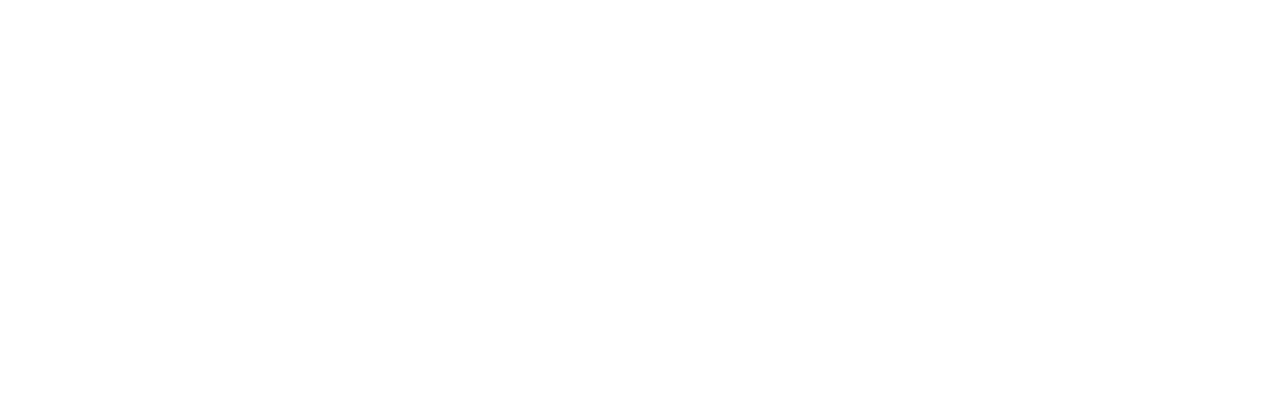
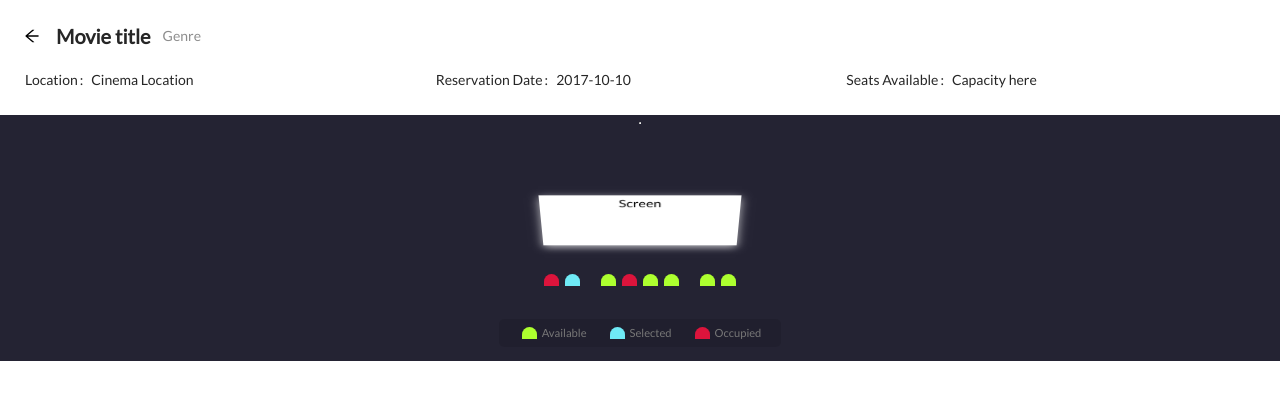
Before and after one commit to adriapa-oocl/chingqueue-frontend, a React (Create React App) app: page /SeatsDisplay in a window 1280 px wide. Shown: the top 400 px of the page. Built offline with nearby package versions, Linux system fonts and the light colour scheme.

Commit message:
[ST303_List_of_Seats][Kyle] fix: Fixed the styles for the UI to not conflict with other web pages

```diff
--- a/src/App.js
+++ b/src/App.js
@@ -5,6 +5,7 @@
 import MovieDetail from './features/chingqueue/components/MovieDetail';
 import MovieSchedule from './features/chingqueue/components/MovieSchedule';
 import UserLogin from './features/chingqueue/components/UserLogin';
+import SeatsDisplay from './features/chingqueue/components/Seats';
 
 function App() {
   return (
@@ -15,6 +16,7 @@
            <Route exact path="/login" component={UserLogin}/>
            <Route exact path="/MovieDetails" component={MovieDetail}></Route>
            <Route exact path="/MovieSchedule" component={MovieSchedule}></Route>
+           <Route exact path="/SeatsDisplay" component={SeatsDisplay}/>
         </Switch>
       </BrowserRouter>
     </div>
--- a/src/features/chingqueue/components/Seats.js
+++ b/src/features/chingqueue/components/Seats.js
@@ -23,35 +23,35 @@
   </div>
   <hr/>
 
-  <div class="movie-container">
+  <div className="movie-container">
     </div>
 
 
-    <div class="container">
-      <div class="screen"><span className="spanScreen">Screen</span></div>
-      <div class="row">
-        <div class="seat occupied"></div>
-        <div class="seat"></div>
-        <div class="seat"></div>
-        <div class="seat occupied"></div>
-        <div class="seat selected"></div>
-        <div class="seat"></div>
-        <div class="seat"></div>
-        <div class="seat"></div>
+    <div className="seatscontainer">
+      <div className="screen"><span className="spanScreen">Screen</span></div>
+      <div className="seatrow">
+        <div className="seat occupied"></div>
+        <div className="seat selected"></div>
+        <div className="seat"></div>
+        <div className="seat occupied"></div>
+        <div className="seat"></div>
+        <div className="seat"></div>
+        <div className="seat"></div>
+        <div className="seat"></div>
       </div>
     </div>
 
-    <ul class="showcase">
+    <ul className="showcase">
       <li>
-        <div class="seat"></div>
+        <div className="seat"></div>
         <small>Available</small>
       </li>
       <li>
-        <div class="seat selected"></div>
+        <div className="seat selected"></div>
         <small>Selected</small>
       </li>
       <li>
-        <div class="seat occupied"></div>
+        <div className="seat occupied"></div>
         <small>Occupied</small>
       </li>
     </ul>
--- a/src/features/chingqueue/styles/CinemaSeats.css
+++ b/src/features/chingqueue/styles/CinemaSeats.css
@@ -4,7 +4,7 @@
   box-sizing: border-box;
 }
 
-body {
+.seatsBody {
   background-color: #242333;
   color: #fff;
   display: flex;
@@ -30,13 +30,13 @@
   appearance: none;
 }
 
-.container {
+.seatscontainer {
   perspective: 1000px;
   margin-bottom: 30px;
 }
 
 .seat {
-  background-color: #444451;
+  background-color: greenyellow;
   height: 12px;
   width: 15px;
   margin: 3px;
@@ -49,7 +49,7 @@
 }
 
 .seat.occupied {
-  background-color: #fff;
+  background-color: crimson;
 }
 
 .seat:nth-of-type(2) {
@@ -91,7 +91,7 @@
   margin-left: 2px;
 }
 
-.row {
+.seatrow {
   display: flex;
 }
 
```
